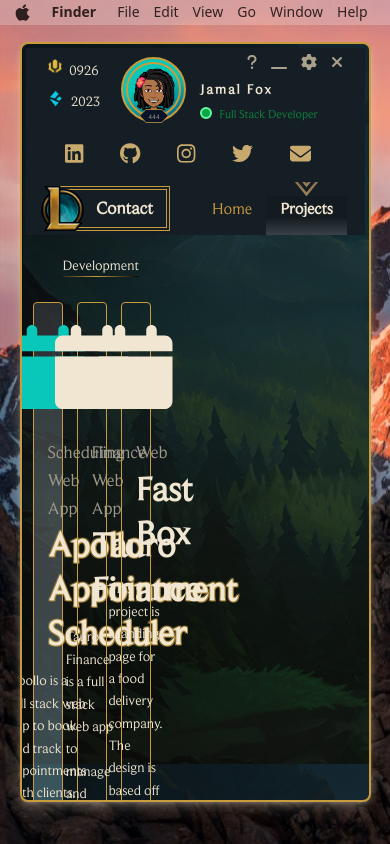
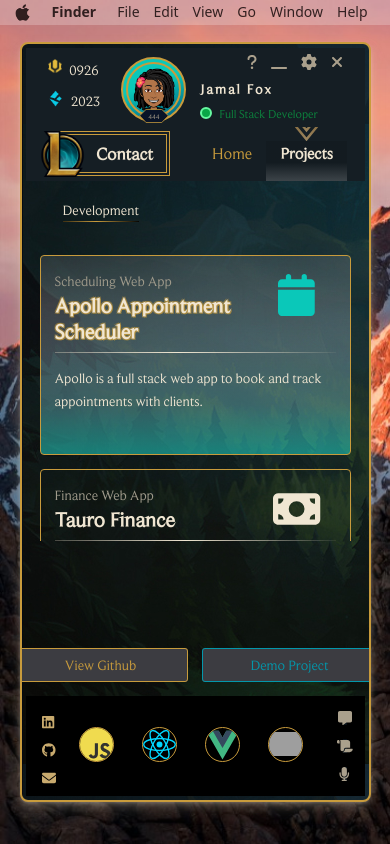
Before and after one commit to Jamalfox85/jamalfox-portfolio, a Vue app: page /projects in a window 390 px wide. Built offline with nearby package versions, Linux system fonts and the light colour scheme; grey boxes are pictures that could not be loaded.

Commit message:
adjusted mobile responsiveness for social media icons

```diff
--- a/src/components/SidePanel.vue
+++ b/src/components/SidePanel.vue
@@ -7,6 +7,31 @@
         <font-awesome-icon :icon="['fas', 'folder-plus']" />
         <font-awesome-icon :icon="['fas', 'list']" />
         <font-awesome-icon :icon="['fas', 'magnifying-glass']" />
+        <div class="sidebar-social-media-icon">
+          <a class="social-link-tag" href="https://www.linkedin.com/in/jamalfox1/" target="_blank">
+            <font-awesome-icon :icon="['fab', 'linkedin']" />
+          </a>
+        </div>
+        <div class="sidebar-social-media-icon">
+          <a class="social-link-tag" href="https://github.com/Jamalfox85" target="_blank">
+            <font-awesome-icon :icon="['fab', 'github']" />
+          </a>
+        </div>
+        <!-- <div class="sidebar-social-media-icon">
+          <a class="social-link-tag" href="https://www.instagram.com/jamalfoxdesigns/" target="_blank">
+            <font-awesome-icon :icon="['fab', 'instagram']" />
+          </a>
+        </div>
+        <div class="sidebar-social-media-icon">
+          <a class="social-link-tag" href="https://twitter.com/JamalFoxDesigns" target="_blank">
+            <font-awesome-icon :icon="['fab', 'twitter']" />
+          </a>
+        </div> -->
+        <div class="sidebar-social-media-icon">
+          <a class="social-link-tag" href="mailto:Fox.Jamal@outlook.com?Subject=Web%20Development%20Opportunity" target="_blank">
+            <font-awesome-icon :icon="['fas', 'envelope']" />
+          </a>
+        </div>
       </div>
     </div>
     <div class="panel-main">
@@ -182,6 +207,9 @@ export default {
         height: 1em;
         margin-right: 1em;
       }
+      .sidebar-social-media-icon {
+        display: none;
+      }
     }
   }
   .panel-main {
@@ -263,7 +291,6 @@ export default {
     }
   }
   .panel-footer {
-    // height: 40px;
     width: 100%;
     margin-top: auto;
     display: flex;
@@ -364,4 +391,30 @@ export default {
     }
   }
 }
+
+@media screen and (max-width: 660px) {
+  .panel-header-icons {
+    & > * {
+      display: none !important;
+    }
+    .sidebar-social-media-icon {
+      display: flex !important;
+      &:hover {
+        cursor: url("../assets/link.cur"), pointer;
+        color: rgb(240, 230, 210);
+        transition: 0.1s ease-in-out;
+        background: linear-gradient(to bottom, rgba(0, 0, 0, 0.1) 45%, rgba(255, 255, 255, 0.2) 90%);
+      }
+      .social-link-tag,
+      .social-link-tag:visited {
+        color: RGB(200, 170, 110);
+        &:hover {
+          cursor: url("../assets/link.cur"), pointer;
+          color: rgb(240, 230, 210);
+          transition: 0.1s ease-in-out;
+        }
+      }
+    }
+  }
+}
 </style>
--- a/src/components/TopBar.vue
+++ b/src/components/TopBar.vue
@@ -27,7 +27,7 @@
           <font-awesome-icon :icon="['fab', 'github']" />
         </a>
       </div>
-      <div class="heading-icon">
+      <!-- <div class="heading-icon">
         <a class="social-link-tag" href="https://www.instagram.com/jamalfoxdesigns/" target="_blank">
           <font-awesome-icon :icon="['fab', 'instagram']" />
         </a>
@@ -36,7 +36,7 @@
         <a class="social-link-tag" href="https://twitter.com/JamalFoxDesigns" target="_blank">
           <font-awesome-icon :icon="['fab', 'twitter']" />
         </a>
-      </div>
+      </div> -->
       <div class="heading-icon">
         <a class="social-link-tag" href="mailto:Fox.Jamal@outlook.com?Subject=Web%20Development%20Opportunity" target="_blank">
           <font-awesome-icon :icon="['fas', 'envelope']" />
@@ -379,6 +379,7 @@ export default {
       }
     }
     .heading-icons {
+      display: none;
       justify-content: space-evenly;
     }
   }
--- a/src/services/projectsService.js
+++ b/src/services/projectsService.js
@@ -2,6 +2,7 @@ export const projects = [
   {
     mode: 0,
     class: "Scheduling Web App",
+    icon: ["fas", "calendar"],
     title: "Apollo Appointment Scheduler",
     description: "Apollo is a full stack web app to book and track appointments with clients.",
     demoLink: "https://apollo-appointment-scheduler-evptp4uhp-jamalfox85.vercel.app/login",
@@ -11,6 +12,7 @@ export const projects = [
   {
     mode: 1,
     class: "Finance Web App",
+    icon: ["fas", "money-bill"],
     title: "Tauro Finance",
     description: "Tauro Finance is a full stack web app to manage and track finances including bills, credit score details, debt, and savings goals.",
     demoLink: "https://lustrous-scone-98a9c1.netlify.app/",
@@ -21,6 +23,7 @@ export const projects = [
   {
     mode: 2,
     class: "Web",
+    icon: ["fas", "computer"],
     title: "Fast Box",
     description: "This project is a landing page for a food delivery company. The design is based off a mockup found on dribbble from ",
     demoLink: "https://63d07cea8aa02a6000e23911--adorable-eclair-87951b.netlify.app/",
--- a/src/views/Home.vue
+++ b/src/views/Home.vue
@@ -189,7 +189,6 @@ export default {
       width: 60%;
       display: flex;
       margin-left: auto;
-      // margin: 1em 1em 1em auto;
       .iframe {
         flex-grow: 1;
       }
@@ -262,10 +261,6 @@ export default {
 
 @media screen and (max-width: 1100px) {
   .home-main-panel {
-    // flex-direction: column;
-    // & > * {
-    //   margin: auto !important;
-    // }
     .home-video {
       max-height: 500px;
       .iframe {
--- a/src/views/Projects.vue
+++ b/src/views/Projects.vue
@@ -9,7 +9,7 @@
       <div class="projects-wrapper" v-if="mode == 0">
         <div v-for="project in projectData" class="project-group" :class="{ active: activeProject.mode == project.mode }" @click="activeProject = project">
           <div class="icon-wrapper">
-            <font-awesome-icon :icon="['fas', 'calendar']" />
+            <font-awesome-icon :icon="project.icon" />
           </div>
           <div class="project-text-wrapper">
             <p>{{ project.class }}</p>
@@ -234,4 +234,72 @@ export default {
     }
   }
 }
+
+@media screen and (max-width: 1100px) {
+  .projects-wrapper {
+    display: block !important;
+    // flex-direction: column !important;
+    // width: 100%;
+    padding: 1em;
+    overflow-y: auto;
+    height: 300px;
+    &::-webkit-scrollbar {
+      width: 4px;
+    }
+    &::-webkit-scrollbar-track {
+      background: #32281e;
+    }
+    &::-webkit-scrollbar-thumb {
+      background: #c89b3c;
+      border-radius: 4px;
+    }
+    &::-webkit-scrollbar-thumb:hover {
+      background: #785a28;
+    }
+    .project-group {
+      width: 100% !important;
+      flex-grow: 1 !important;
+      margin: 0 0 1em 0 !important;
+      flex-direction: row !important;
+      height: 200px !important;
+      .icon-wrapper {
+        width: 50px !important;
+        margin-right: 1em;
+        svg {
+          font-size: 3em !important;
+        }
+      }
+      .project-text-wrapper {
+        min-width: 200px !important;
+        p {
+          font-size: 1em !important;
+          width: fit-content !important;
+        }
+        h2 {
+          font-size: 1.5em !important;
+          width: 75%;
+        }
+      }
+    }
+  }
+}
+
+@media screen and (max-width: 900px) {
+  .projects_wrapper {
+    max-width: 100% !important;
+    .project-group {
+      flex-direction: column !important;
+      position: relative;
+      .icon-wrapper {
+        position: absolute;
+        top: 1em;
+        right: 1em;
+      }
+      .project-text-wrapper {
+        min-height: initial !important;
+        padding-bottom: 8px;
+      }
+    }
+  }
+}
 </style>
```
